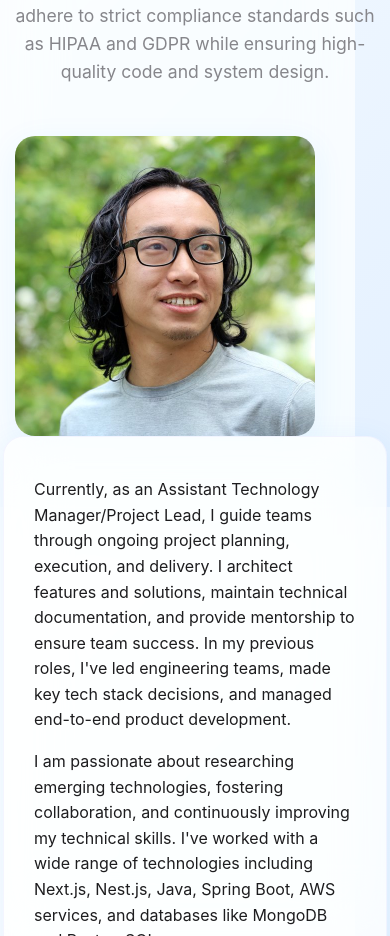
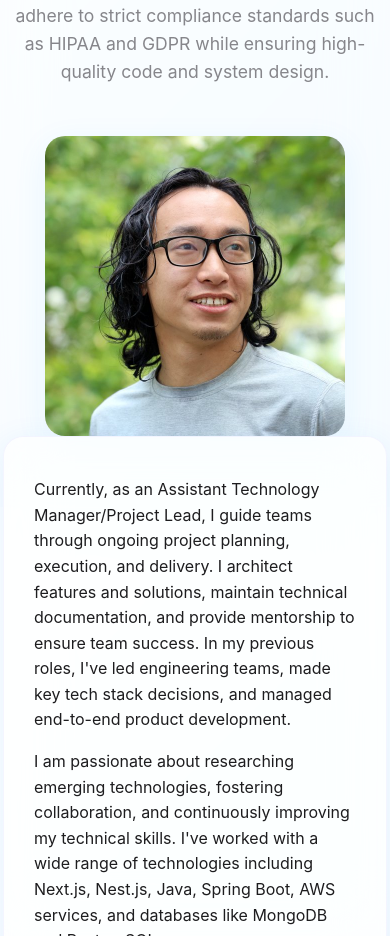
Before and after one commit to umes4ever/umes4ever.github.io, a plain HTML site: page index.html in a window 390 px wide. Shown: the part 1181-2117 px from the top of the page. Drawn offline with Linux system fonts and the light colour scheme.

Commit message:
update in progress

```diff
--- a/assets/css/style.css
+++ b/assets/css/style.css
@@ -1094,6 +1094,20 @@ section::before {
   }
 }
 
+@media (max-width: 992px) {
+  section::before {
+    margin: 0 !important;
+    border-radius: 0 !important;
+  }
+  .about .col-lg-4 {
+    display: flex;
+    justify-content: center;
+  }
+  .about .col-lg-4 img {
+    margin: 0 auto;
+  }
+}
+
 /*--------------------------------------------------------------
 # Enhanced Liquid Glass Effects
 --------------------------------------------------------------*/
@@ -1301,7 +1315,6 @@ body.dark-theme .back-to-top,
 body.dark-theme #footer .social-links a,
 body.dark-theme #footer,
 body.dark-theme section::before {
-  background: rgba(0, 0, 0, 0.8) !important;
   backdrop-filter: blur(32px) saturate(180%) !important;
   -webkit-backdrop-filter: blur(32px) saturate(180%) !important;
   border: 1px solid rgba(255, 255, 255, 0.1) !important;
```
